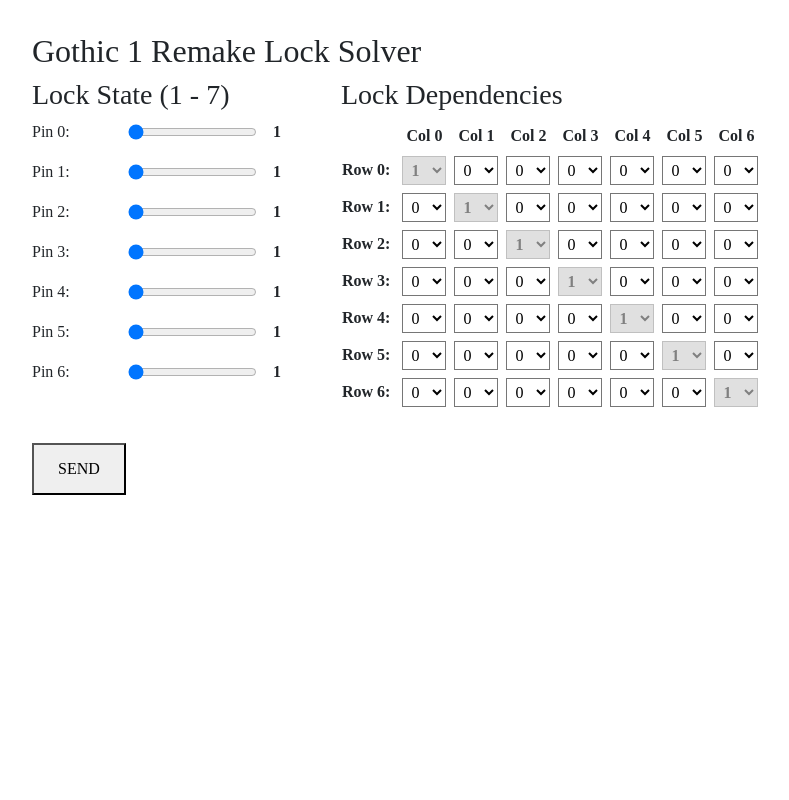
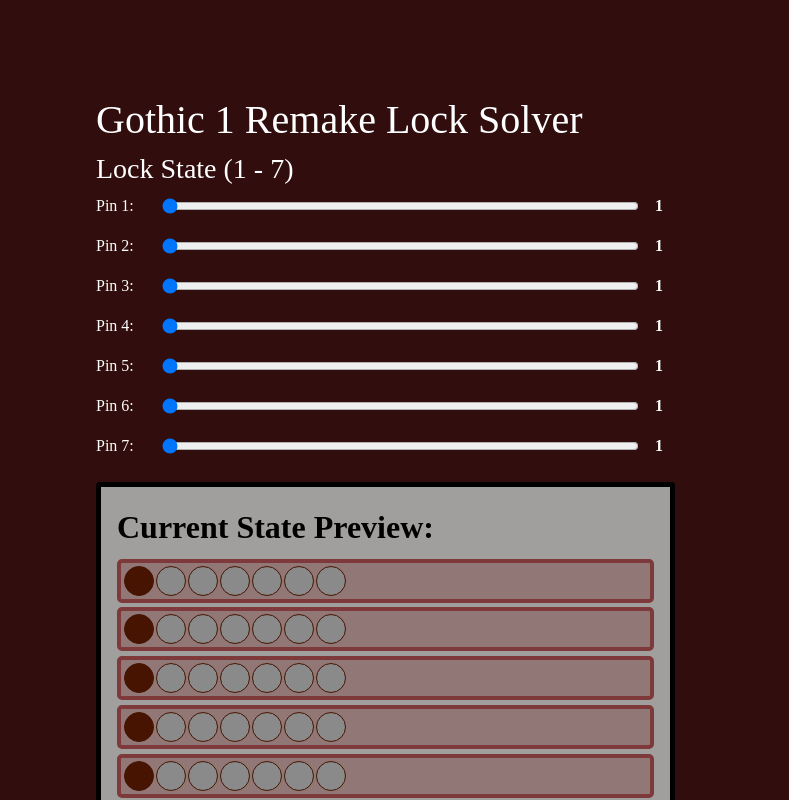
Before and after one commit to hugmonke/g1remake_lockpicker, a React (Create React App) app in the folder frontend/: page / in a window 1280 px wide. Shown: the top 800 px of the page, without its empty margins (0-789 px from the left). Built offline with nearby package versions, Linux system fonts and the light colour scheme.

Commit message:
Further changes to App.jsx

```diff
--- a/frontend/src/App.jsx
+++ b/frontend/src/App.jsx
@@ -15,25 +15,26 @@
     }
   );
   const [result, setResult] = useState(null);
+  const [isSolving, setIsSolving] = useState(false);
+  const states = result?.solution?.[0] || [];
+  const moves = result?.solution?.[1] || [];
+  const midStep = Math.ceil(moves.length / 2);
+  const leftMoves = moves.slice(0, midStep);
+  const rightMoves = moves.slice(midStep);
 
-  function sliderChange(index, value)
-  {
+  function sliderChange(index, value) {
     const newLockState = [...lockState];
     newLockState[index] = Number(value);
     setLockState(newLockState);
-  };
+  }
 
-  function configChange(rowIndex, colIndex, value)
-  {
+  function configChange(rowIndex, colIndex, value) {
     setLockConfig(function(prev) {
       const updatedConfig = { ...prev };
-      const updatedRow = prev[rowIndex].map(function(val, cIdx)
-      {
-        if (cIdx === colIndex)
-          {
+      const updatedRow = prev[rowIndex].map(function(val, cIdx) {
+        if (cIdx === colIndex) {
           return Number(value);
-        } else
-          {
+        } else {
           return val;
         }
       });
@@ -41,87 +42,151 @@
 
       return updatedConfig;
     });
-  };
+  }
 
-  async function sendLock()
-  {
-    try
-    {
-      const response = await axios.post("http://localhost:8000/lock_input",
-      {
-        lock_state:
-        {
-        start_lock_state: lockState,
-        },
-        lock_config:
-        {
-          start_lock_config: lockConfig,
-        },
+  async function sendLock() {
+    setIsSolving(true);
+    try {
+      const response = await axios.post("http://localhost:8000/lock_input", {
+        lock_state: { start_lock_state: lockState },
+        lock_config: { start_lock_config: lockConfig },
       });
       setResult(response.data);
+    } catch(error) {
+      console.error("Error sending data to API:", error);
+    } finally {
+      setIsSolving(false)
     }
-    catch(error)
+  }
+
+  function drawResColumn(move, idx) {
+    return (
+      <div key={idx} style={{ display: "flex", alignItems: "center", gap: "1rem", padding: "0.5rem", background: "#a19f9d", borderRadius: "4px", border: "1px solid #ddd" }}>
+        <span style={{ fontWeight: "bold", minWidth: "30px", color: "#130901" }}>{idx + 1}.</span>
+        <span style={{ minWidth: "45px", color: "#000000", fontWeight: "500" }}>{move.direction === "L" ? `${move.slider_idx + 1}L` : `${move.slider_idx + 1}R`}</span>
+        <div style={{ display: "grid", gap: "0.3rem", flexWrap: "wrap" }}>
+          {states[idx + 1]?.map((pin  , i) => (<div key={i} title={`Pin ${i}`}>{drawLock(pin, i === move.slider_idx)}</div>))}
+        </div>
+      </div>
+    );
+  }
+
+  function drawLock(pinValue, isHighlighted) {
+    // Draws locks in both init state preview and result steps
+    return (
+      <div
+        // Slider
+        style={{
+          display: "flex",
+          gap: "2px", // Holes gaps
+          background: isHighlighted ? "#7e3a3a" : "#927777",
+          padding: "3px",
+          borderRadius: "5px", //Corner rounding
+          border: "4px solid #7e3a3a"
+        }}
+      >
         {
-      console.error("Error sending data to API:", error);
+          Array.from({ length: 7 }).map(
+            (_, holeIdx) => {
+              const hasBolt = holeIdx === Number(pinValue);
+              return (
+                <div
+                  key={holeIdx}
+                  style={{
+                    width: "30px",
+                    height: "30px",
+                    borderRadius: "40px",
+                    background: hasBolt ? "#461400" : "#8b8a8a",
+                    display: "flex",
+                    border: "1px solid #461400"
+                  }}
+                >
+                </div>
+              );
             }
-  };
+          )
+        }
+      </div>
+    );
+  }
 
   return (
-    <div style={{ padding: "2rem", fontFamily: "serif" }}>
-      <h2>Gothic 1 Remake Lock Solver</h2>
-      <div style={{ display: "flex", gap: "3rem", flexWrap: "wrap" }}>
-        <div style={{ minWidth: "10px" }}>
+    <div style={{ padding: "6rem", fontFamily: "serif", backgroundColor: "#310d0d", color: "#ffffff" }}>
+      <h1>Gothic 1 Remake Lock Solver</h1>
+
+      {/* Page layout */}
+      <div style={{ display: "flex", gap: "12rem", flexWrap: "wrap" }}>
+
+        {/* Left: Initial state and dependencies */}
+        <div style={{ flex: "0 1 0px" }}>
+          <div>
             <h3>Lock State (1 - 7)</h3>
-          {lockState.map((slideVal, slideIdx) => (
-            <div key={slideIdx} style={{ marginBottom: "1rem", display: "flex", alignItems: "center", gap: "1rem" }}>
-              <label style={{ width: "80px" }}>Pin {slideIdx}:</label>
+            {lockState.map((slideVal, sliderIdx) => (
+              <div key={sliderIdx} style={{ marginBottom: "1rem", display: "flex", alignItems: "center", gap: "1rem" }}>
+                <label style={{ width: "50px" }}>Pin {sliderIdx+1}:</label>
                 <input
                   type="range"
                   min="0"
                   max="6"
                   value={slideVal}
-                onChange={(slideInput) => sliderChange(slideIdx, slideInput.target.value)}
+                  onChange={(slideInput) => sliderChange(sliderIdx, slideInput.target.value)}
+                  style={{ flex: 1 }}
                 />
                 <span style={{ fontWeight: "bold", width: "20px" }}>{slideVal+1}</span>
               </div>
             ))}
+
+            {/* Initial state preview */}
+            <div style={{ marginTop: "1.5rem", padding: "1rem", background: "#a19f9d", borderRadius: "4px", border: "5px solid #000000" }}>
+              <div style={{ fontSize: "2rem", fontWeight: "bold", marginBottom: "0.5rem", color: "#000000" }}>Current State Preview:</div>
+              <div style={{ display: "grid", gap: "0.3rem" }}>
+                {
+                  lockState.map((slideVal, sliderIdx) => (
+                    <div key={sliderIdx} title={`Pin ${sliderIdx}`}>
+                      {drawLock(slideVal, false)}
+                    </div>
+                  ))
+                }
+              </div>
+            </div>
           </div>
 
-        <div>
+          {/* Lock dependencies */}
+          <div style={{ marginTop: "3rem" }}>
             <h3>Lock Dependencies</h3>
-          <table style={{ borderCollapse: "collapse" }}>
+            <table style={{ borderCollapse: "collapse"}}>
               <thead>
                 <tr>
                   <th></th>
-                {Array.from({ length: 7 }).map((_, col) => (
-                  <th key={col} style={{ padding: "4px 8px" }}>Col {col}</th>
-                ))}
+                  {Array.from({ length: 7 }).map((__, colNum) => (<th key={colNum} style={{ padding: "4px 8px", fontSize: "20px", whiteSpace: "nowrap" }}>Slide {colNum+1}</th>)) /* Python equivalent: headers = [{"Slide": col, "label": f"Slide {col}"} for col in range(7)] */}
                 </tr>
               </thead>
               <tbody>
-              {Object.keys(lockConfig).map((rowKey) => {
-                const rowIdx = Number(rowKey);
+                {Object.keys(lockConfig).map((rowIdx) => {
+                  const rowNum = Number(rowIdx);
                   return (
-                  <tr key={rowKey}>
-                    <td style={{ fontWeight: "bold", paddingRight: "8px" }}>Row {rowKey}:</td>
-                    {lockConfig[rowKey].map((configValue, colIdx) => {
-                      const isDiagonal = rowIdx === colIdx;
+                    <tr key={rowIdx}>
+                      <td style={{ fontWeight: "bold", paddingRight: "8px", fontSize: "20px", whiteSpace: "nowrap" }}>Slide {rowNum+1}</td>
+                      {lockConfig[rowIdx].map((configValue, colIdx) => {
+                        const isDiagonal = rowNum === colIdx;
                         return (
                           <td key={colIdx} style={{ padding: "4px" }}>
                             <select
                               value={configValue}
                               disabled={isDiagonal}
-                            onChange={(configInput) => configChange(rowKey, colIdx, configInput.target.value)}
+                              onChange={(configInput) => configChange(rowIdx, colIdx, configInput.target.value)}
                               style={{
+                                color: "#000000",
+                                fontSize: "30px",
                                 padding: "4px",
-                              backgroundColor: isDiagonal ? "#e0e0e0" : "white",
+                                backgroundColor: isDiagonal ? "#ab8989" : "#aba5a5",
                                 fontWeight: isDiagonal ? "bold" : "normal",
                                 cursor: isDiagonal ? "not-allowed" : "pointer"
                               }}
                             >
-                            <option value={-1}>-1</option>
-                            <option value={0}>0</option>
-                            <option value={1}>1</option>
+                              <option value={-1}> -1</option>
+                              <option value={0}>   0</option>
+                              <option value={1}>   1</option>
                             </select>
                           </td>
                         );
@@ -132,23 +197,40 @@
               </tbody>
             </table>
           </div>
+
+          <div style={{ marginTop: "2rem" }}>
+            <button onClick={sendLock} style={{ padding: "0.75rem 1.5rem", fontSize: "1rem", cursor: "pointer" }}>
+              {isSolving ? "Solving..." : "Solve"}
+            </button>
+          </div>
         </div>
 
-      <div style={{ marginTop: "2rem" }}>
-        <button
-          onClick={sendLock}
-          style={{ padding: "0.75rem 1.5rem", fontSize: "1rem", cursor: "pointer" }}
-        >
-          SEND
-        </button>
+        {/* Right: Result display */}
+        <div style={{ flex: "1 1 500px" }}>
+          {result && (
+            <div style={{ background: "#b79483", padding: "2rem", borderRadius: "40px", width: "100%", boxSizing: "border-box" }}>
+
+              <h3 style={{ color: "#000000" }}>
+                Result:
+              </h3>
+
+              {/* Steps columns */}
+              <div style={{ display: "grid", gridTemplateColumns: "repeat(auto-fit, minmax(255px, 1fr))", gap: "1rem", width: "100%", boxSizing: "border-box" }}>
+
+                {/* Left column */}
+                <div style={{ display: "grid", gap: "0.8rem", alignContent: "start", width: "100%" }}>
+                  {leftMoves.map((move, idx) => drawResColumn(move, idx))}
                 </div>
 
-      {result && (
-        <div style={{ marginTop: "2rem", background: "#f4f4f4", padding: "1rem", borderRadius: "8px" }}>
-          <h3>RESULT:</h3>
-          <pre>{JSON.stringify(result, null, 2)}</pre>
+                {/* Right column */}
+                <div style={{ display: "grid", gap: "0.8rem", alignContent: "start", width: "100%" }}>
+                  {rightMoves.map((move, idx) => drawResColumn(move, midStep + idx)) /* Python equivalent: [draw_res_column(move, mid_step + idx) for idx, move in enumerate(rightMoves)] */}
+                </div>
+              </div>
             </div>
           )}
+        </div>
+      </div>
     </div>
   );
 }
```
Also changed, not shown: 1 other file (tests, documents, lock files or other folders). Lines whose indentation alone changed are shown as unchanged.
